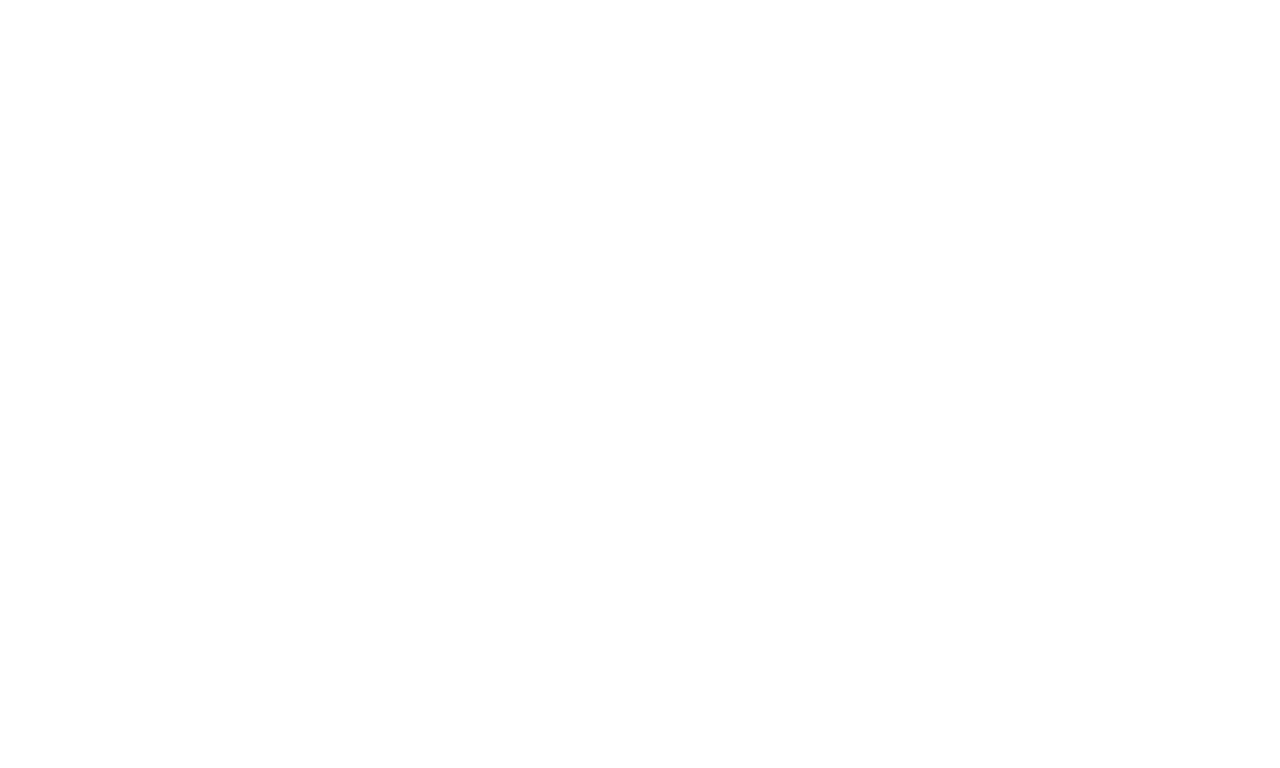
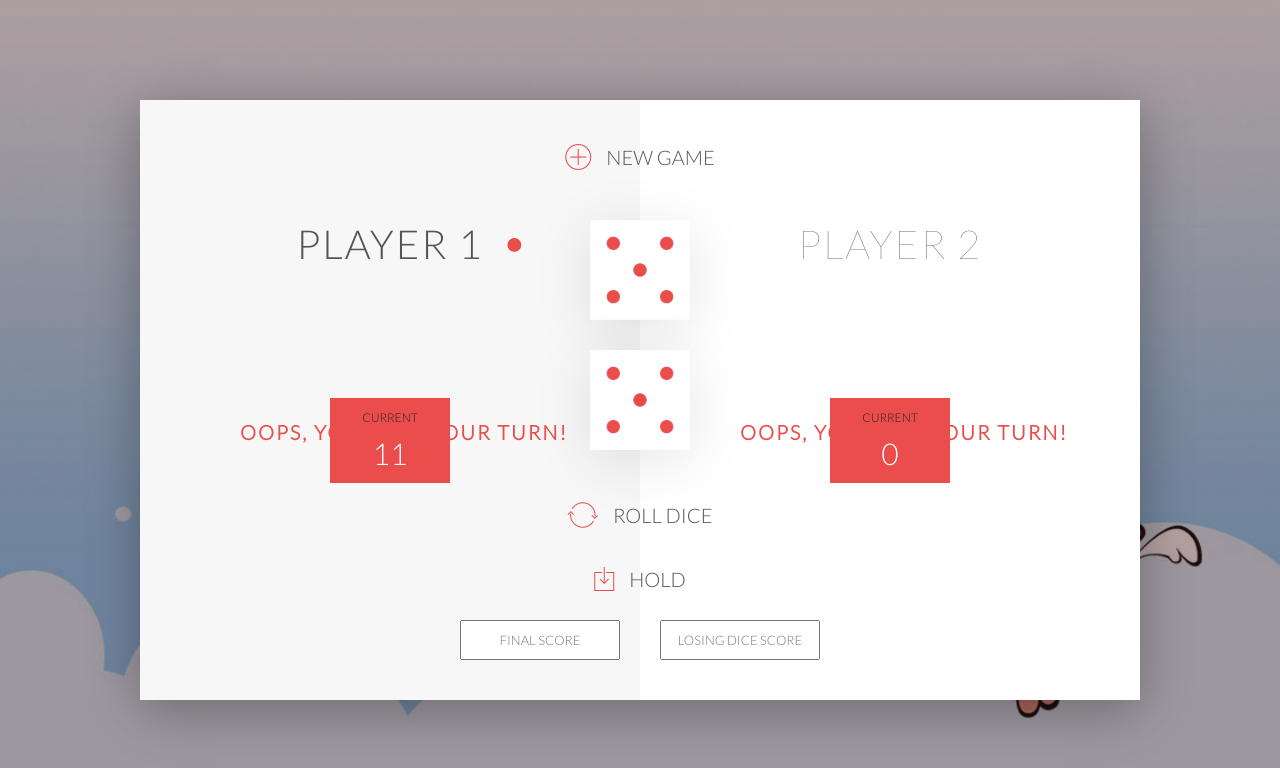
Before and after one commit to khalinguy/Pig-Dice-Game, a plain HTML site: page index.html in a window 1280 px wide. Drawn offline with nearby package versions, Linux system fonts and the light colour scheme.

Commit message:
css and html

```diff
--- a/index.html
+++ b/index.html
@@ -2,9 +2,46 @@
 <html lang="en">
 <head>
     <meta charset="UTF-8">
-    <title>Title</title>
+    <link href="https://fonts.googleapis.com/css?family=Lato:100,300,600" rel="stylesheet" type="text/css">
+    <link href="http://code.ionicframework.com/ionicons/2.0.1/css/ionicons.min.css" rel="stylesheet" type="text/css">
+    <link type="text/css" rel="stylesheet" href="style.css">
+
+    <title>Pig Game</title>
 </head>
+
 <body>
+<div class="wrapper clearfix">
+    <div class="player-0-panel active">
+        <div class="player-name" id="name-0">Player 1</div>
+        <div class="player-score" id="score-0"></div>
+        <div class="lose-turn" id="lose-turn-0">Oops, you lost your turn!</div>
+        <div class="player-current-box">
+            <div class="player-current-label">Current</div>
+            <div class="player-current-score" id="current-0">11</div>
+        </div>
+    </div>
 
+    <div class="player-1-panel">
+        <div class="player-name" id="name-1">Player 2</div>
+        <div class="player-score" id="score-1"></div>
+        <div class="lose-turn" id="lose-turn-1">Oops, you lost your turn!</div>
+        <div class="player-current-box">
+            <div class="player-current-label">Current</div>
+            <div class="player-current-score" id="current-1">0</div>
+        </div>
+    </div>
+
+    <button class="btn-new"><i class="ion-ios-plus-outline"></i>New game</button>
+    <button class="btn-roll"><i class="ion-ios-loop"></i>Roll dice</button>
+    <button class="btn-hold"><i class="ion-ios-download-outline"></i>Hold</button>
+
+    <input type="text" placeholder="Final score" class="final-score">
+    <input type="text" placeholder="Losing dice score" class="lose-score">
+
+    <img src="dice-5.png" alt="Dice" class="dice" id="dice-1">
+    <img src="dice-5.png" alt="Dice" class="dice" id="dice-2">
+</div>
+
+<script src="app.js"></script>
 </body>
 </html>
--- a/style.css
+++ b/style.css
@@ -0,0 +1,204 @@
+/**********************************************
+*** GENERAL
+**********************************************/
+
+.lose-score {
+    position: absolute;
+    left: 60%;
+    transform: translateX(-50%);
+    top: 520px;
+    color: #555;
+    font-size: 13px;
+    font-family: 'Lato';
+    text-align: center;
+    padding: 10px;
+    width: 160px;
+    text-transform: uppercase;
+}
+
+.lose-score:focus { outline: none; }
+
+.final-score {
+    position: absolute;
+    left: 40%;
+    transform: translateX(-50%);
+    top: 520px;
+    color: #555;
+    font-size: 13px;
+    font-family: 'Lato';
+    text-align: center;
+    padding: 10px;
+    width: 160px;
+    text-transform: uppercase;
+}
+
+.final-score:focus { outline: none; }
+
+#dice-1 { top: 120px; }
+#dice-2 { top: 250px; }
+
+
+* {
+    margin: 0;
+    padding: 0;
+    box-sizing: border-box;
+
+}
+
+.clearfix::after {
+    content: "";
+    display: table;
+    clear: both;
+}
+
+body {
+    background-image: linear-gradient(rgba(62, 20, 20, 0.4), rgba(62, 20, 20, 0.4)), url(background.jpg);
+    background-size: cover;
+    background-position: center;
+    font-family: Lato;
+    font-weight: 300;
+    position: relative;
+    height: 100vh;
+    color: #555;
+}
+
+.lose-turn{
+    font-size: 20px;
+    text-align: center;
+    text-transform: uppercase;
+    letter-spacing: 2px;
+    font-weight: 100;
+    font-weight: bold;
+    top:300px;
+    margin-top: 20px;
+    margin-bottom: 10px;
+    position: absolute;
+    color: #EB4D4D;
+}
+
+.wrapper {
+    width: 1000px;
+    position: absolute;
+    top: 50%;
+    left: 50%;
+    transform: translate(-50%, -50%);
+    background-color: #fff;
+    box-shadow: 0px 10px 50px rgba(0, 0, 0, 0.3);
+    overflow: hidden;
+}
+
+.player-0-panel,
+.player-1-panel {
+    width: 50%;
+    float: left;
+    height: 600px;
+    padding: 100px;
+}
+
+
+
+/**********************************************
+*** PLAYERS
+**********************************************/
+
+.player-name {
+    font-size: 40px;
+    text-align: center;
+    text-transform: uppercase;
+    letter-spacing: 2px;
+    font-weight: 100;
+    margin-top: 20px;
+    margin-bottom: 10px;
+    position: relative;
+}
+
+.player-score {
+    text-align: center;
+    font-size: 80px;
+    font-weight: 100;
+    color: #EB4D4D;
+    margin-bottom: 130px;
+}
+
+.active { background-color: #f7f7f7; }
+.active .player-name { font-weight: 300; }
+
+.active .player-name::after {
+    content: "\2022";
+    font-size: 47px;
+    position: absolute;
+    color: #EB4D4D;
+    top: -7px;
+    right: 10px;
+
+}
+
+.player-current-box {
+    background-color: #EB4D4D;
+    color: #fff;
+    width: 40%;
+    margin: 0 auto;
+    padding: 12px;
+    text-align: center;
+}
+
+.player-current-label {
+    text-transform: uppercase;
+    margin-bottom: 10px;
+    font-size: 12px;
+    color: #222;
+}
+
+.player-current-score {
+    font-size: 30px;
+}
+
+button {
+    position: absolute;
+    width: 200px;
+    left: 50%;
+    transform: translateX(-50%);
+    color: #555;
+    background: none;
+    border: none;
+    font-family: Lato;
+    font-size: 20px;
+    text-transform: uppercase;
+    cursor: pointer;
+    font-weight: 300;
+    transition: background-color 0.3s, color 0.3s;
+}
+
+button:hover { font-weight: 600; }
+button:hover i { margin-right: 20px; }
+
+button:focus {
+    outline: none;
+}
+
+i {
+    color: #EB4D4D;
+    display: inline-block;
+    margin-right: 15px;
+    font-size: 32px;
+    line-height: 1;
+    vertical-align: text-top;
+    margin-top: -4px;
+    transition: margin 0.3s;
+}
+
+.btn-new { top: 45px;}
+.btn-roll { top: 403px;}
+.btn-hold { top: 467px;}
+
+.dice {
+    position: absolute;
+    left: 50%;
+    top: 178px;
+    transform: translateX(-50%);
+    height: 100px;
+    box-shadow: 0px 10px 60px rgba(0, 0, 0, 0.10);
+}
+
+.winner { background-color: #f7f7f7; }
+.winner .player-name { font-weight: 300; color: #EB4D4D; }
```
